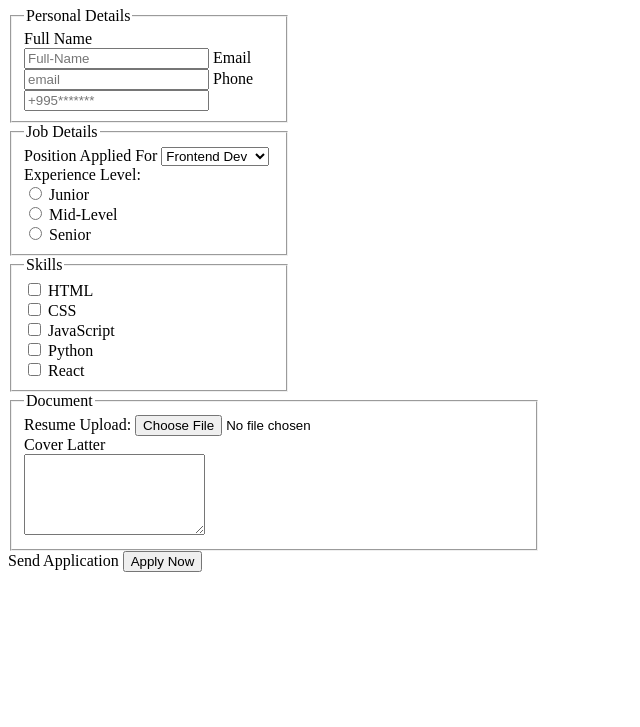
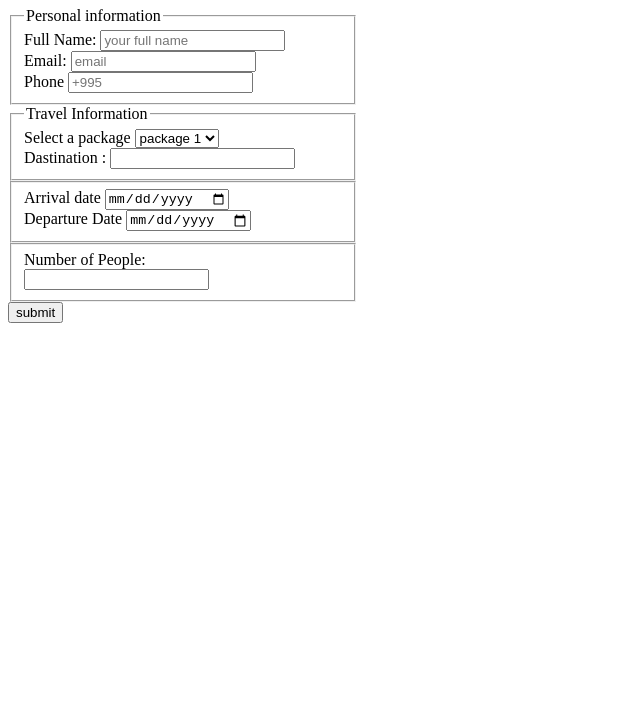
Before and after one commit to Whitebear004/mentoring, a plain HTML site: page forms/index.html in a window 1280 px wide. Shown: the part 73-800 px from the top of the page, without its empty margins (0-640 px from the left). Drawn offline with Linux system fonts and the light colour scheme.

Commit message:
Add files via upload

```diff
--- a/forms/index.html
+++ b/forms/index.html
@@ -3,88 +3,46 @@
       <head>
          <meta charset="UTF-8" />
          <meta name="viewport" content="width=device-width, initial-scale=1.0" />
-        <title>html-forms-assignment</title>
+         <title>Travel-reservation-form</title>
       </head>
       <body>
-        <h1>Job Application Form</h1>
-        <form action="#" method="post" enctype="multipart/form-data"  >
-
-        <fieldset style="width: 250px;" >
-             <legend >Personal Details</legend>
-
-             <label for="Full-Name">Full Name</label>
-             <input type="text" id="Full-Name"required name="Full_Name" placeholder="Full-Name">
-
-             <label for="Email">Email</label>
-             <input type="email" id="Email" name="email" required placeholder="email">
-
+        <form action="#" method="post" style="width: 350px;">
+          <h1>Travel Reservation Form</h1>
+         <fieldset >
+            <legend>Personal information</legend>
+            <label for="full-name">Full Name:</label>
+            <input id="full-name" type="text" placeholder="your full name" name="Full-Name"required>                                                             <br>
+            <label for="email"> Email:</label>
+            <input id="email" type="email" required placeholder="email" name="email">       <br>
             <label for="Phone">Phone</label>
-            <input type="tel" name="tel" id="Phone" required placeholder="+995*******">
+            <input id="Phone" type="number" required placeholder="+995" name="Phone">       <br>
          </fieldset>
 
-        <fieldset style="width: 250px;">
-            <legend>Job Details</legend>
-
-             <label for="Applied">Position Applied For</label>
-             <select name="Applied" id="Applied">
-                <option value="Frontend-Dev">Frontend Dev</option>
-                <option value="Backend-Dev">Backend Dev</option>
-                <option value="Full-Stack-Dev">Full Stack Dev</option>
-             </select>
-
-              <label>Experience Level:<label>
-
-                 <div >
-
-                    <input id="Junior" type="radio" name="level" value="junior">
-                    <label for="Junior">Junior </label>
-                    <br>
-
-                    <input id="Mid-Level" type="radio" name="level" value="mid">
-                    <label for="Mid-Level">Mid-Level</label>
-
-                    <br>
-
-                     <input id="Senior" type="radio" name="level" value="senior" >
-                     <label for="Senior">Senior</label>
-
-                </div>
+         <fieldset>
+            <legend>Travel  Information</legend>
+            <label for="package">Select a package</label>
+            <select name="package" id="package" required>
+              <option value="package 1">package 1</option>
+              <option value="package 2">package 2</option>
+               <option value="package 3">package 3</option>
+            </select> <br>
+           <label for="dastination">Dastination :</label>
+           <input type="text" required>
          </fieldset>
 
-
-        <fieldset style="width: 250px;">
-
-            <legend>Skills</legend>
-
-            <input type="checkbox" id="HTML" name="technologies">
-            <label for="HTML">HTML</label>
-              <br>
-            <input type="checkbox" id="CSS" name="technologies" >
-            <label for="CSS">CSS</label>
-             <br>
-            <input type="checkbox" id="JavaScript" name="technologies" >
-            <label for="JavaScript">JavaScript</label>
-             <br>
-            <input type="checkbox" id="Python" name="technologies" >
-            <label for="Python">Python</label>
-             <br>
-            <input type="checkbox" id="React" name="technologies" >
-            <label for="React">React</label>
-
+         <fieldset>
+           <label for="Arrival">Arrival date</label>
+           <input id="Arrival" type="date"required name="date" > <br>
+           <label for="departure">Departure Date</label>
+           <input type="date" id="departure" name="date" required>
          </fieldset>
 
-        <fieldset style="width: 500px;" >
-          <legend>Document</legend>
-
-          <label for="Resume">Resume Upload:</label >
-          <input id="Resume" type="file" accept="application/pdf">
-           <br>
-          <label >Cover Latter</label> <br>
-          <textarea name="Cover_Latter" id="" rows="5"></textarea>
+         <fieldset>
+          <label for="number">Number of People:</label>  <br>
+          <input type="number" id="number" name="number">
          </fieldset>
 
-        <label for="">Send Application</label>
-        <button>Apply Now</button>
+         <button>submit</button>
        </form>
      </body>
  </html>
```
Lines whose indentation alone changed are shown as unchanged.
